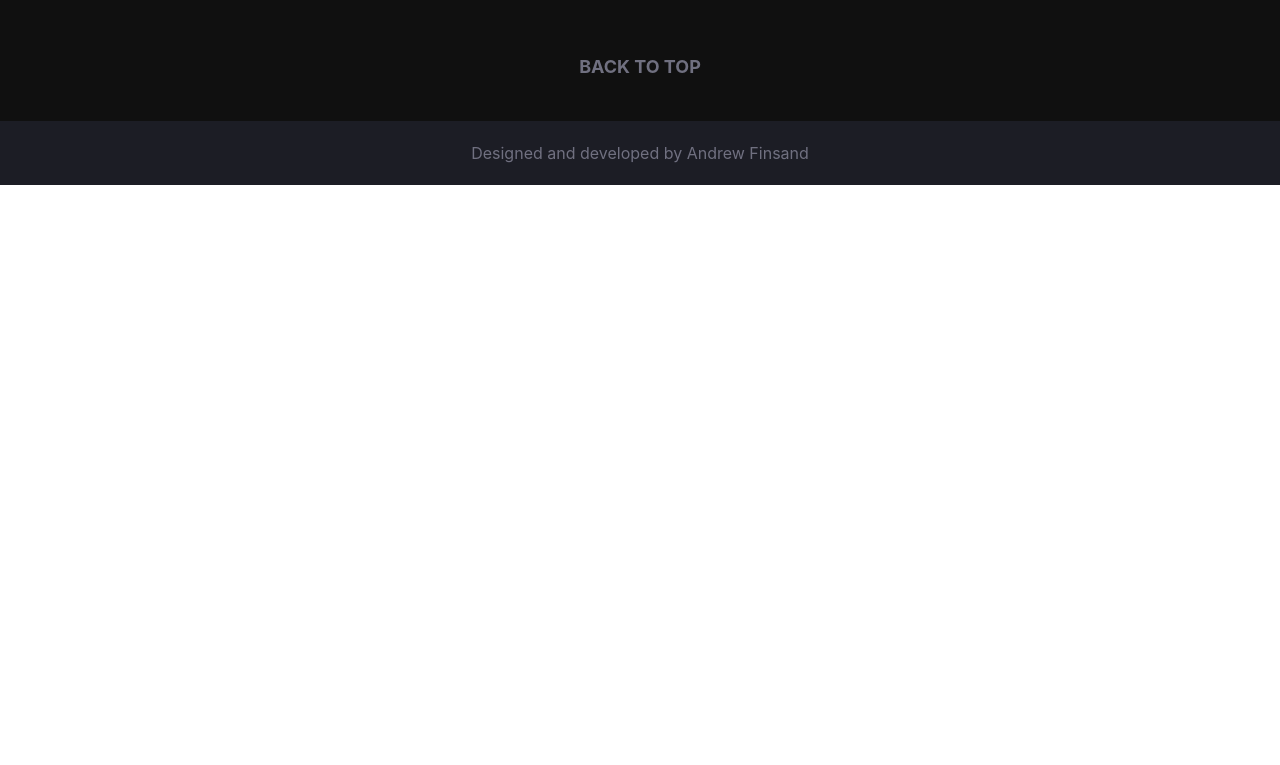
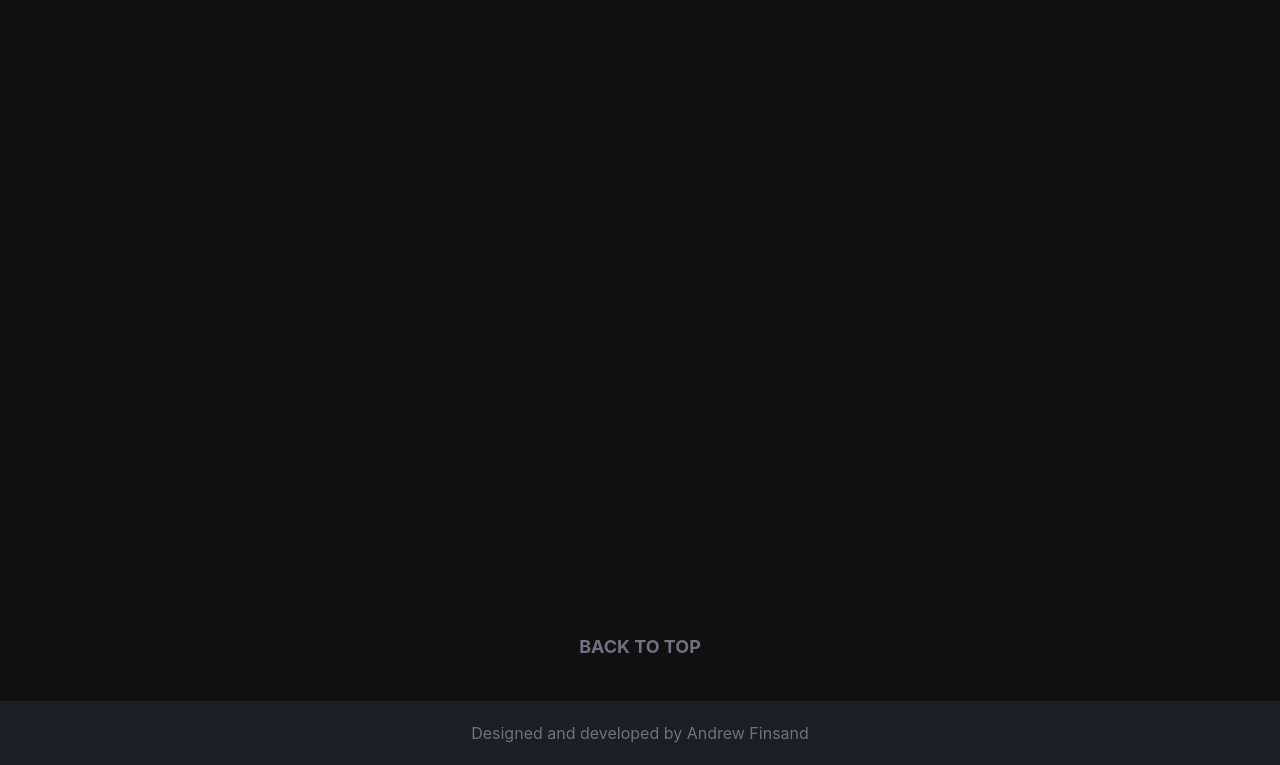
Before and after one commit to andfinsand/andrew-finsand-portfolio, a Next.js app: page / in a window 1280 px wide. Shown: the part 4115-4880 px from the top of the page. Before the commit the page ends 4300 px from the top, so only its background shows below. Built offline with nearby package versions, Linux system fonts and the light colour scheme; a web font is replaced by a local one.

Commit message:
Gradient wizard added to projects.

```diff
--- a/components/ProjectCards.tsx
+++ b/components/ProjectCards.tsx
@@ -11,6 +11,15 @@ const ProjectCards = () => {
     const projects = [
         {
             number: 1,
+            name: "Gradient Wizard",
+            description: "A web application that utilizes the OpenAI API and gpt-3.5-turbo model to create two or three-tone gradients based on user input. The generated gradients are accompanied by hex codes, a unique name, and a description for why the colors were chosen.",
+            stack: ["React" , "|" , "Django" , "|" , "Docker" , "|" , "Tailwind CSS" , "|" , "OpenAI API"],
+            live: ["https://gradient-wizard.up.railway.app/"],
+            github: "https://github.com/andfinsand/gradient-wizard",
+            image: "gradientwizardThumb.PNG",
+        },
+        {
+            number: 2,
             name: "Futurecap",
             description: "Entry for the Evmos-Covalent #OneMillionWallets Hackathon. A full stack Django web app utilizing the Covalent Unified API for the Evmos blockchain serving the Cosmos ecosystem. Predict the price of Token A, if it had the market cap of Token B. Only tokens available from Diffusion Finance.",
             stack: ["Python" , "|" , "Django" , "|" , "HTML5" , "|" , "Tailwind CSS" , "|" , "REST API"],
@@ -19,7 +28,7 @@ const ProjectCards = () => {
             image: "futurecapThumb.png",
         },
         {
-            number: 2,
+            number: 3,
             name: "Apefolio",
             description: "A full stack Django web app to monitor your cryptocurrency portfolio. View overall portfolio balance with profit and loss percentages. Add new tokens to your portfolio and view calculated holdings based on live prices. View global cryptocurrency market cap data and search for specific tokens.",
             stack: ["Python" , "|" , "Django" , "|" , "HTML5" , "|" , "Tailwind CSS" , "|" , "SQLite"],
@@ -28,7 +37,7 @@ const ProjectCards = () => {
             image: "apefolioThumb.PNG",
         },
         {
-            number: 3,
+            number: 4,
             name: "Token Records",
             description: "A full stack Flask web app to track NFT trades made on the Solana blockchain. Record profits and losses, monitor live floor prices, and manage trade status!",
             stack: ["Python" , "|" , "Flask" , "|" , "HTML5" , "|" , "Bootstrap CSS" , "|" , "MySQL"],
@@ -37,7 +46,7 @@ const ProjectCards = () => {
             image: "tokenRecordsThumb.png",
         },
         {
-            number: 4,
+            number: 5,
             name: "Cool Gym Hwy49",
             description: "Website for a family owned business, Cool Gym, located in Cool California. Sign up for a membership, check out the facilities, and view upcoming classes on the monthly calendar.",
             stack: ["React" , "|" , "NextJS" , "|" , "Typescript" , "|" , "Tailwind CSS" , "|" , "GraphQL"],
@@ -46,6 +55,7 @@ const ProjectCards = () => {
             image: "coolGymHwy49Thumb.PNG",
         },
     ]
+
     return (
         <div id="projects">
             <Head>
```
Also changed, not shown: public/gradientwizardThumb.PNG (added). Lines whose indentation alone changed are shown as unchanged.
